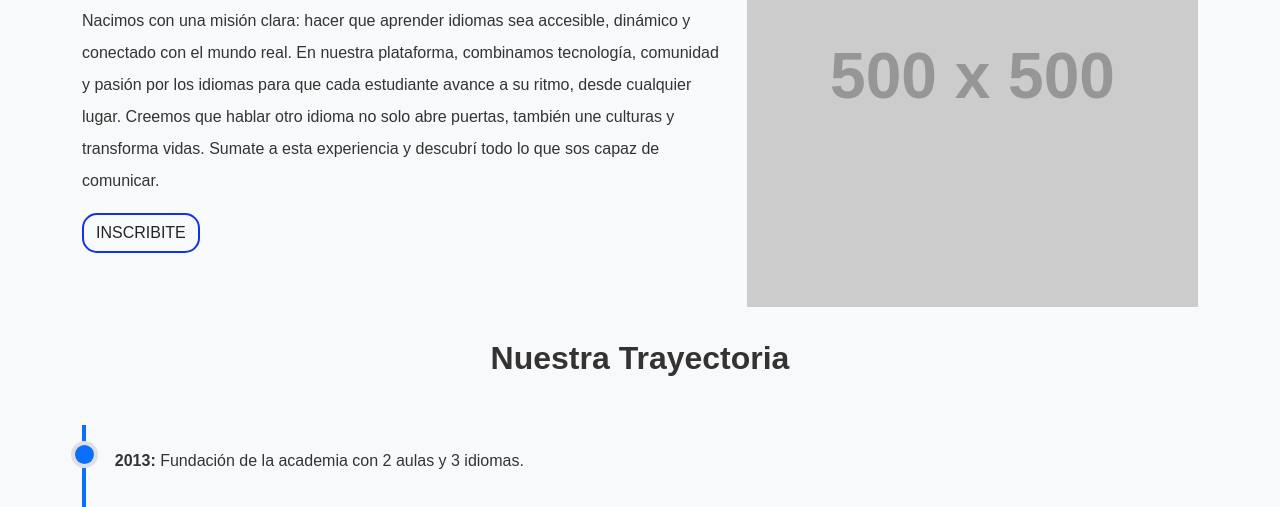
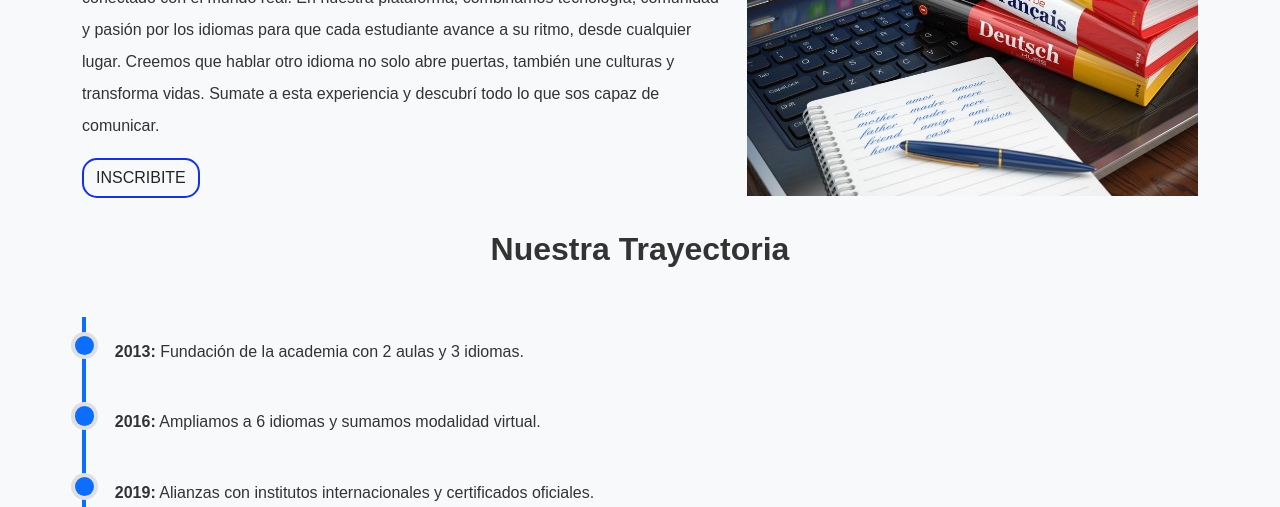
Before and after one commit to emipolliotto/pagina-web, a plain HTML site: page index.html in a window 1280 px wide. Shown: the part 758-1265 px from the top of the page. Drawn offline with nearby package versions, Linux system fonts and the light colour scheme; placeholder pictures from the web are drawn by us.

```diff
--- a/index.html
+++ b/index.html
@@ -70,7 +70,7 @@
                 <a href="#formulario" id='botonInscripcion'class="btn btn-about-us">INSCRIBITE</a>
               </div>
               <div id='imagenHistoria'class="col-lg-5 about-image-wrapper">
-                <img src="http://placehold.co/500" alt="Tennis player in action inscribete" class="img-fluid about-image-new">
+                <img src="imagenes/IMG_1027.JPG" alt="Tennis player in action inscribete" class="img-fluid about-image-new">
               </div>
             </div><br>
           </div>
```
Also changed, not shown: imagenes/IMG_1027.JPG (added).
